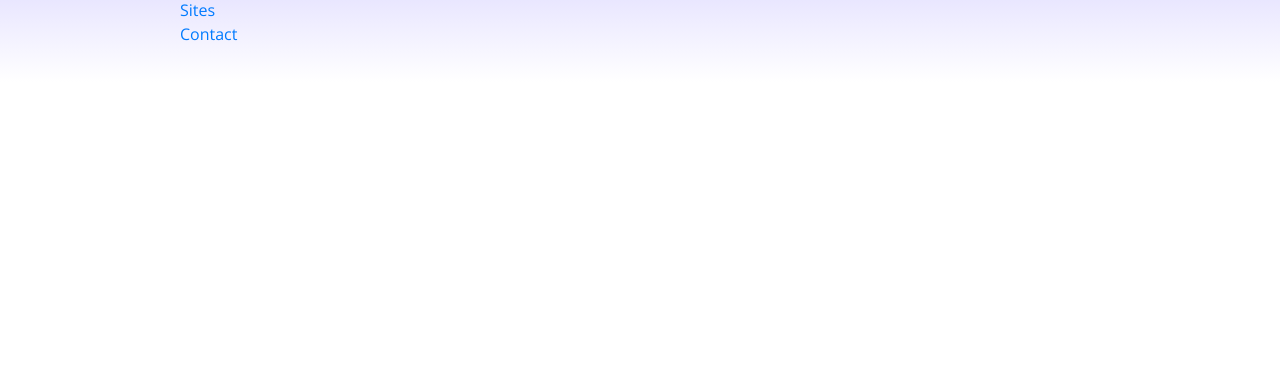
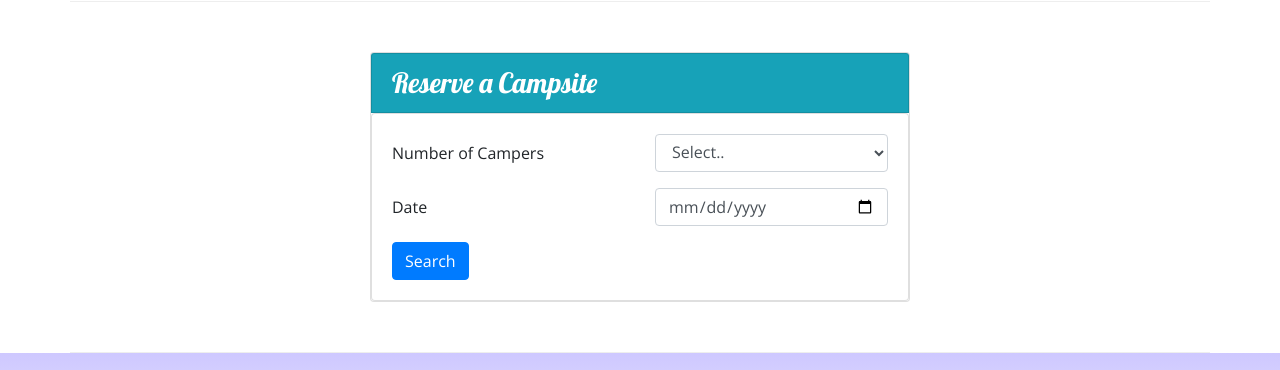
Before and after one commit to parkerfromcal/nucampsite, a website: page index.html in a window 1280 px wide. Shown: the part 1151-1521 px from the top of the page. Before the commit the page ends 1233 px from the top, so only its background shows below. Drawn offline with nearby package versions, Linux system fonts and the light colour scheme.

Commit message:
week 2 workshop

```diff
--- a/index.html
+++ b/index.html
@@ -28,6 +28,9 @@
                 <div class="col">
                     <h1>NuCamp</h1>
                     <h2>a better way to camp</h2>
+                </div>
+                <div class="col-xs-12 col-md-4 col-xl-2 mt-5">
+                    <a class="btn btn-info btn-lg text-nowrap" href="#reserveForm" role="button">Reserve campsite</a>
                 </div>
             </div>
         </div>
@@ -71,9 +74,14 @@
                 <h2>Featured Campsites</h2>
             </div>
             <div class="col">
-                <h3>React Lake Campground</h3>
-        		<p class="d-none d-sm-block">Nestled in the foothills of the Chrome Mountains, this campground on the shores of the pristine React Lake is a favorite for fly fishers.</p>
-   			</div>
+                <div class="media">
+                    <div class="media-body align-self-center">
+                        <h3>React Lake Campground</h3>
+        		        <p class="d-none d-sm-block">Nestled in the foothills of the Chrome Mountains, this campground on the shores of the pristine React Lake is a favorite for fly fishers.</p>
+                    </div>
+                    <img class="d-flex mr-3 img-thumbnail" src="img/react-lake-thumb.jpg" alt="React Lake Campground" />
+   			    </div>
+            </div>
         </div>
 
         <div class="row row-content align-items-center">
@@ -86,6 +94,43 @@
                     <div class="media-body align-self-center">
                         <h3>Bootstrap Outfitters</h3>
         				<p class="d-none d-sm-block">Bootstrap Outfitters supplies you with gear you need at prices you can't beat.</p>
+                    </div>
+                </div>
+            </div>
+        </div>
+
+        <div class="row row-content">
+            <div class="col-sm-6 mx-auto">
+                <div class="card">
+                    <h3 class="card card-header bg-info text-white">Reserve a Campsite</h3>
+                    <div class="card card-body">
+                        <form id="reserveForm">
+                            <div class="row form-group">
+                                <label class="col-sm-6 col-xs-12 col-form-label" for="numCampers">Number of Campers</label>
+                                <div class="col-sm-6 col-xs-12">
+                                    <select class="form-control" name="numCampers" id="numCampers">
+                                        <option>Select..</option>
+                                        <option value="1"></option>
+                                        <option value="2"></option>
+                                        <option value="3"></option>
+                                        <option value="4"></option>
+                                        <option value="5"></option>
+                                        <option value="6"></option>
+                                    </select>
+                                </div>
+                            </div>
+                            <div class="row form-group">
+                                <label class="col-sm-6 col-xs-12 col-form-label" for="date">Date</label>
+                                <div class="col-sm-6 col-xs-12">
+                                    <input class="form-control" type="date" name="date" id="date">
+                                </div>
+                            </div>
+                            <div class="row">
+                                <div class="col">
+                                    <button type="submit" class="btn btn-primary">Search</button>
+                                </div>
+                            </div>
+                        </form>
                     </div>
                 </div>
             </div>
```
Also changed, not shown: 1 other file.
